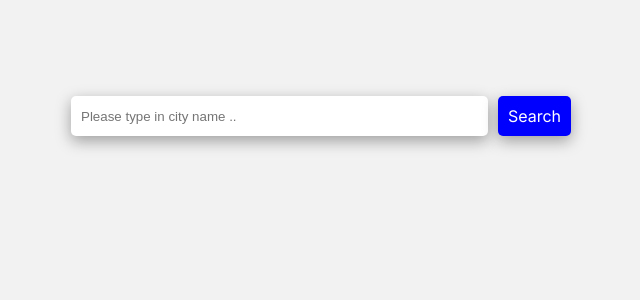
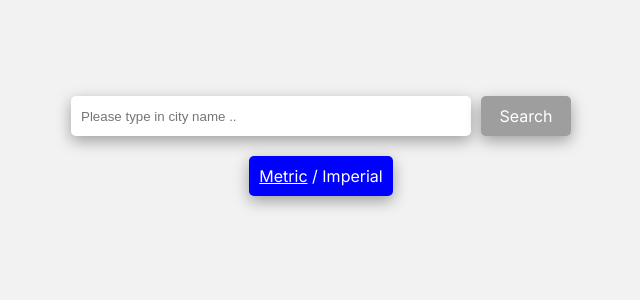
Before and after one commit to jpacsai/weather-app, a Next.js app: page / in a window 1280 px wide. Shown: the top 300 px of the page, without its empty margins (319-959 px from the left). Built offline with nearby package versions, Linux system fonts and the light colour scheme.

Commit message:
feat: add  multi unit

```diff
--- /dev/null
+++ b/src/app/loading.tsx
@@ -0,0 +1,5 @@
+const Loading = () => {
+  return <p>Loading Data...</p>;
+}
+
+export default Loading
--- a/src/app/page.tsx
+++ b/src/app/page.tsx
@@ -6,6 +6,8 @@ import Content from "@/components/Content/Content";
 import styled from "styled-components";
 import { useWeatherData } from "@/hooks/weather";
 import Error from "@/components/Error/Error";
+import { useState } from "react";
+import { Unit } from "@/types";
 
 const Container = styled.div`
   display: flex;
@@ -17,12 +19,14 @@ const Container = styled.div`
 
 export default function Home() {
   const { fetch, isLoading, data, error } = useWeatherData();
-  // TODO: display loading on UI eg. search button, Content
+  const [unit, setUnit] = useState<Unit>('metric')
+
+  // TODO: display loading on UI eg. Content
   return (
     <main className={styles.main}>
       <Container>
-        <Input onSubmit={fetch} />
-        <Content weather={data} />
+        <Input onSubmit={fetch} isLoading={isLoading} unit={unit} onUnitChange={(unit) => setUnit(unit)} />
+        <Content weather={data} isLoading={isLoading} unit={unit} />
       </Container>
       <Error error={error} />
     </main>
--- a/src/components/Content/Content.tsx
+++ b/src/components/Content/Content.tsx
@@ -1,5 +1,6 @@
 import styled from "styled-components"
 import { ContentProps } from "./Content.types"
+import Loading from "@/app/loading"
 
 const ContentContainer = styled.div`
   display: flex;
@@ -48,15 +49,16 @@ const Icon = styled.img`
   justify-self: center;
 `
 
-const Content = ({ weather }: ContentProps) => {
+const Content = ({ weather, unit, isLoading }: ContentProps) => {
+  if (isLoading) return (<Loading />)
   if (!weather) return;
   const { cityName, windSpeed, temperature, description, icon, humidity } = weather
   return (<ContentContainer>
     <City>{cityName}</City>
     <Details>
       <div>
-        <Temperature>Temperature: {temperature}</Temperature>
-        <Wind>Wind speed: {windSpeed}</Wind>
+        <Temperature>Temperature: {temperature[unit]}</Temperature>
+        <Wind>Wind speed: {windSpeed[unit]}</Wind>
         <Humidity>Humidity: {humidity}</Humidity>
       </div>
 
--- a/src/components/Content/Content.types.ts
+++ b/src/components/Content/Content.types.ts
@@ -1,5 +1,7 @@
-import { WeatherData } from '@/types';
+import { Unit, WeatherData } from '@/types';
 
 export type ContentProps = {
 	weather: WeatherData | null;
+	unit: Unit;
+	isLoading: boolean;
 };
--- a/src/components/Input/Input.tsx
+++ b/src/components/Input/Input.tsx
@@ -1,9 +1,7 @@
 'use client'
-import { ChangeEvent, FormEvent, MouseEvent, useCallback, useState } from 'react'
-
+import { ChangeEvent, useCallback, useState } from 'react'
 import styled from "styled-components"
 import { InputProps } from "./Input.types"
-import { Unit } from '@/types'
 
 const InputContainer = styled.form`
   display: flex;
@@ -19,6 +17,9 @@ const InputArea = styled.input`
   border-radius: 5px;
   color: black;
   box-shadow: rgba(0, 0, 0, 0.35) 0px 5px 15px;
+  &:disabled {
+    background-color: #c4c4c4;
+  }
 `
 
 const SubmitButton = styled.button`
@@ -29,10 +30,16 @@ const SubmitButton = styled.button`
   padding: 10px;
   color: white;
   box-shadow: rgba(0, 0, 0, 0.35) 0px 5px 15px;
+  width: 70px;
+  text-align: center;
+
+  &:disabled {
+    background-color: #9E9E9E;
+  }
 `
 
 const LocationSearchButton = styled.button`
-   all: unset;
+  all: unset;
   background-color: blue;
   border-radius: 5px;
   cursor: pointer;
@@ -41,9 +48,22 @@ const LocationSearchButton = styled.button`
   box-shadow: rgba(0, 0, 0, 0.35) 0px 5px 15px;
 `
 
-const Input = ({ onSubmit }: InputProps) => {
+const UnitButton = styled.button`
+  all: unset;
+  background-color: blue;
+  border-radius: 5px;
+  cursor: pointer;
+  padding: 10px;
+  color: white;
+  box-shadow: rgba(0, 0, 0, 0.35) 0px 5px 15px;
+`
+
+const UnitButtonLabel = styled.span<{ isActive: boolean }>`
+  text-decoration: ${({ isActive }) => isActive ? 'underline' : 'initial'};
+`
+
+const Input = ({ onSubmit, unit, isLoading, onUnitChange }: InputProps) => {
   const [inputValue, setInputValue] = useState<string>('')
-  const [unit, setUnit] = useState<Unit>('metric')
 
   const handleInput = useCallback((e: ChangeEvent<HTMLInputElement>) => {
     setInputValue(e.target.value)
@@ -52,18 +72,22 @@ const Input = ({ onSubmit }: InputProps) => {
   // TODO: add event type
   const handleSubmit = useCallback((e: any) => {
     e.preventDefault()
-    // TODO: add unit to onSubmit
     onSubmit(inputValue, unit)
     setInputValue('')
   }, [inputValue, unit, onSubmit])
 
-  return (
+  const handleUnitChange = useCallback(() => {
+    onUnitChange(unit === 'metric' ? 'imperial' : 'metric')
+  }, [unit])
+
+  return (<>
     <InputContainer onSubmit={handleSubmit}>
-      <InputArea placeholder="Please type in city name .." value={inputValue} onChange={handleInput} />
-      <SubmitButton onClick={handleSubmit} type="submit">Search</SubmitButton>
+      <InputArea placeholder="Please type in city name .." value={inputValue} onChange={handleInput} disabled={isLoading} />
+      <SubmitButton onClick={handleSubmit} type="submit" disabled={isLoading || !inputValue}>{isLoading ? '...' : 'Search'}</SubmitButton>
       {/* // TODO: <LocationSearchButton>TODO allow location search</LocationSearchButton> */}
-      {/* // TODO: switch component for unit selection */}
     </InputContainer>
+    <UnitButton onClick={handleUnitChange}><UnitButtonLabel isActive={unit === 'metric'}>Metric</UnitButtonLabel> / <UnitButtonLabel isActive={unit === 'imperial'}>Imperial</UnitButtonLabel></UnitButton>
+  </>
   )
 }
 
--- a/src/components/Input/Input.types.ts
+++ b/src/components/Input/Input.types.ts
@@ -1,5 +1,8 @@
 import { Unit } from '@/types';
 
 export type InputProps = {
+	isLoading: boolean;
+	unit: Unit;
 	onSubmit: (value: string, unit: Unit) => void;
+	onUnitChange: (unit: Unit) => void;
 };
--- a/src/hooks/weather.ts
+++ b/src/hooks/weather.ts
@@ -1,4 +1,4 @@
-import { AxiosErrorWeather, Unit, WeatherData } from '@/types';
+import { AxiosErrorWeather, MultiUnit, Unit, WeatherData } from '@/types';
 import axios from 'axios';
 import { useCallback, useMemo, useState } from 'react';
 
@@ -24,7 +24,7 @@ type ApiResponse = {
 
 export const useWeatherData = () => {
 	const [data, setData] = useState<WeatherData | null>(null);
-	const [isLoading, setIsLoading] = useState(false);
+	const [isLoading, setIsLoading] = useState<boolean>(false);
 	const [error, setError] = useState<string | null>(null);
 
 	const fetch = useCallback(async (q: string, unit: Unit = 'metric') => {
@@ -47,12 +47,17 @@ export const useWeatherData = () => {
 		setData({
 			localTime: new Date(response.location.localtime),
 			cityName: response.location.name,
-			temperature:
-				unit === 'metric' ? response.current.temp_c.toFixed(1) + ' °C' : response.current.temp_f.toFixed(1) + ' °F',
+			temperature: {
+				imperial: response.current.temp_f.toFixed(1) + ' °F',
+				metric: response.current.temp_c.toFixed(1) + ' °C'
+			},
 			description: response.current.condition.text,
 			icon: response.current.condition.icon,
 			humidity: response.current.humidity + '%',
-			windSpeed: unit === 'metric' ? response.current.wind_kph + ' km/h' : response.current.wind_mph.toFixed(1) + ' mph'
+			windSpeed: {
+				imperial: response.current.wind_mph.toFixed(1) + ' mph',
+				metric: response.current.wind_kph + ' km/h'
+			}
 		});
 	}, []);
 
```
Also changed, not shown: src/types.ts (+8 -3 lines).
